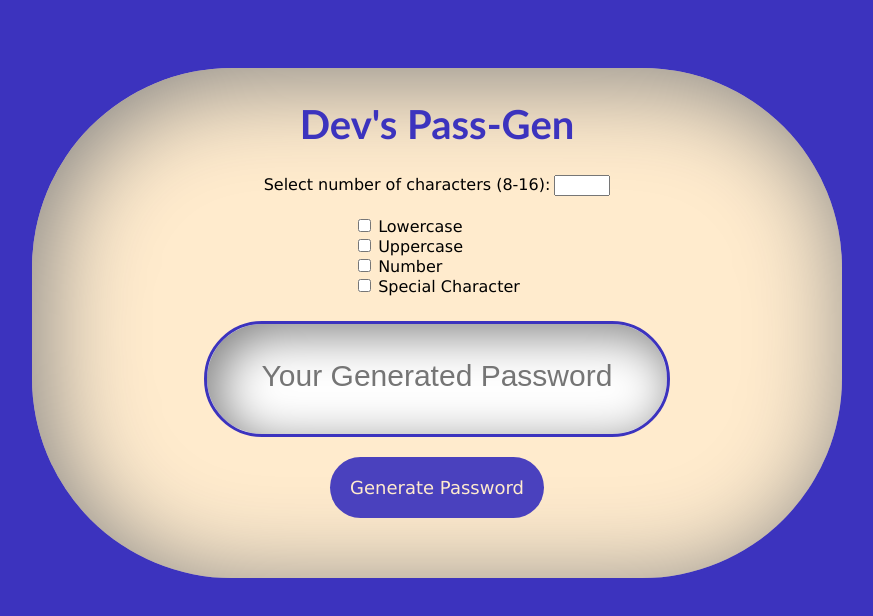
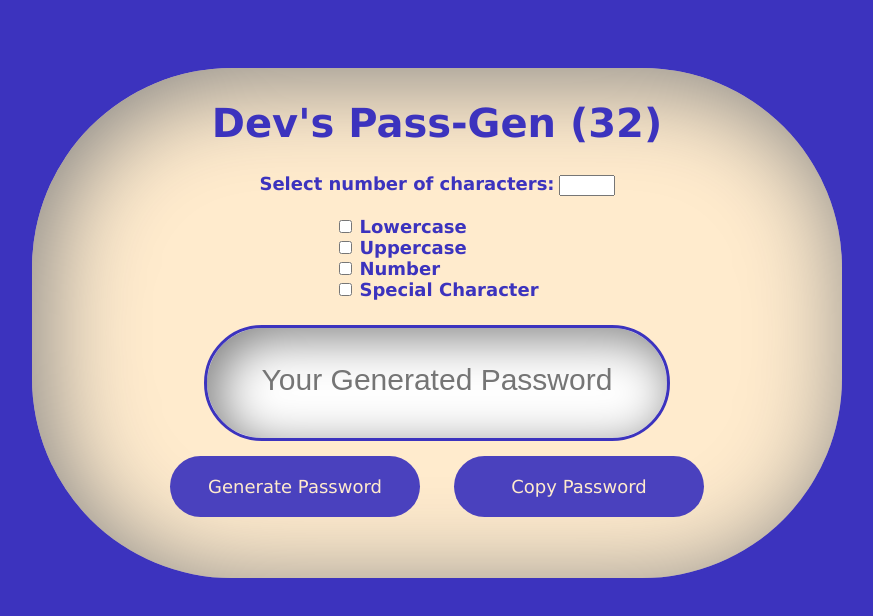
Before and after one commit to djdevj/js-challenge-1, a plain HTML site: page index.html in a window 1280 px wide. Shown: the whole page, without its empty margins (203-1076 px from the left). Drawn offline with Linux system fonts and the light colour scheme.

Commit message:
updated final HTML and CSS, added new buttons

```diff
--- a/index.html
+++ b/index.html
@@ -10,10 +10,10 @@
 <body>
 
        <div class="box">
-        <h1>Dev's Pass-Gen</h1>
+        <h1>Dev's Pass-Gen (32)</h1>
         <div>
-            <label class="label" for="tentacles">Select number of characters (8-16):</label>
-            <input type="number" id="tentacles" name="tentacles" min="8" max="16">
+            <label class="label" for="tentacles">Select number of characters:</label>
+            <input type="number" id="tentacles" name="tentacles" min="8" max="32">
         </div>
         <div class="chkbox">
             <div>
@@ -37,7 +37,8 @@
             <input class="input" type="text" name="" placeholder="Your Generated Password" id="password" readonly>
         </div>
         <div>
-            <button class="button">Generate Password</button>
+            <button id="button" class="button" onclick="genPassword()" type="button">Generate Password</button>
+            <button id="button" class="button" onclick="copyPassword()" type="button">Copy Password</button>
         </div>
     </div>
 
--- a/style.css
+++ b/style.css
@@ -22,7 +22,7 @@ body {
     padding-top: 0px;
     text-align: center;
     color: #3c33be;
-    font-family: 'Trebuchet MS', 'Lucida Sans Unicode', 'Lucida Grande', 'Lucida Sans', Arial, sans-serif;
+    font-family: Verdana, Geneva, Tahoma, sans-serif;
     font-size: 40px;
 }
 /* results section, fonts */
@@ -52,10 +52,23 @@ input::placeholder {
     background-color: #4a41be;
     border-radius: 50px;
     border: none;
-    margin-top: 20px;
+    margin: 15px;
+    width: 250px;
+
+
+}
+.button:hover {
+    background-color: blanchedalmond;
+    color: #3c33be;
+    border: 3px solid;
+    box-shadow: 5px 5px 25px grey inset;
+    border-color: #3c33be;
 }
 .label {
     font-family: Verdana, Geneva, Tahoma, sans-serif;
+    font-weight: bold;
+    font-size: large;
+    color: #3c33be;
 }
 /* checkboxes */
 .chkbox {
```
Also changed, not shown: script.js (+5 -2 lines).
